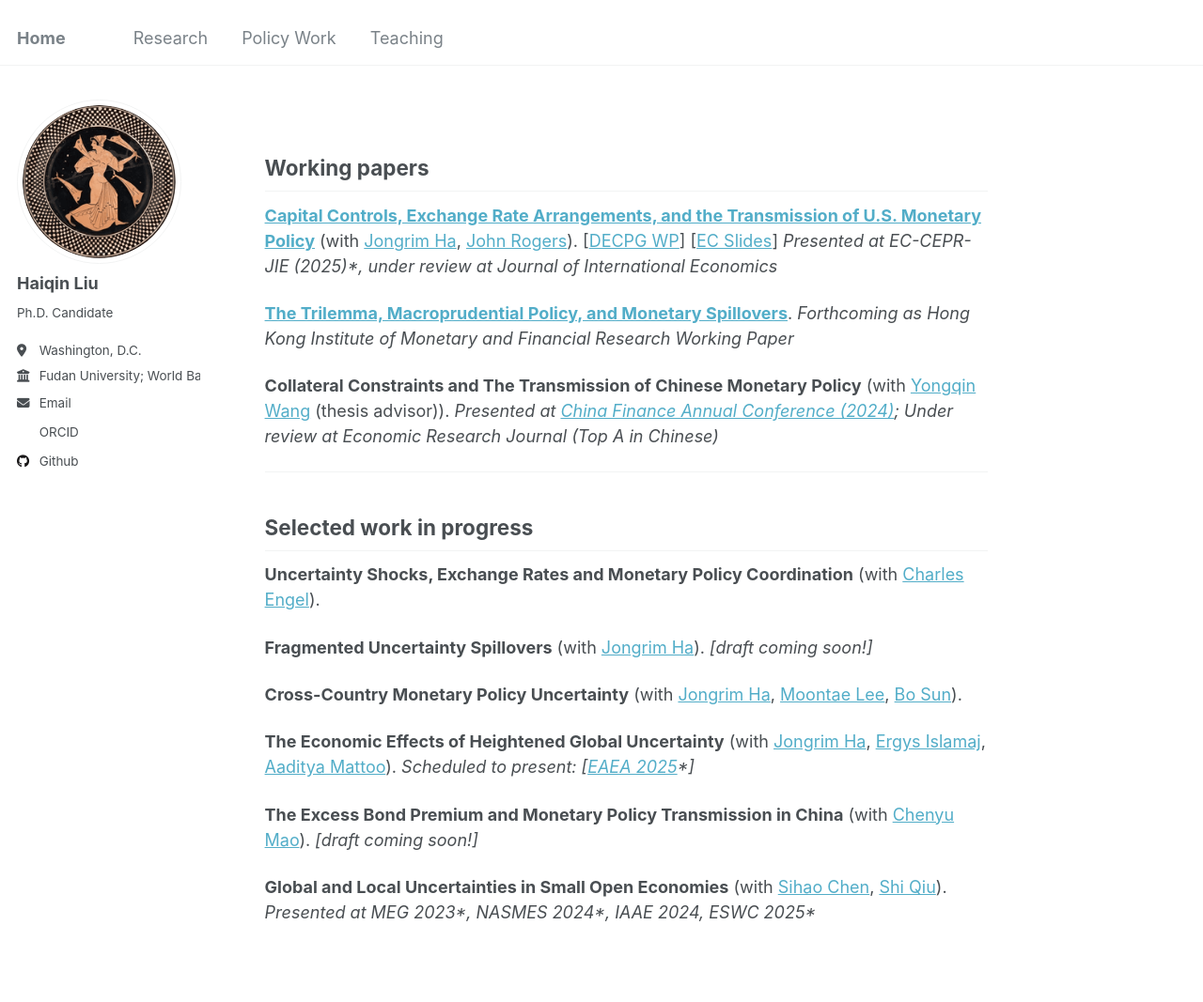
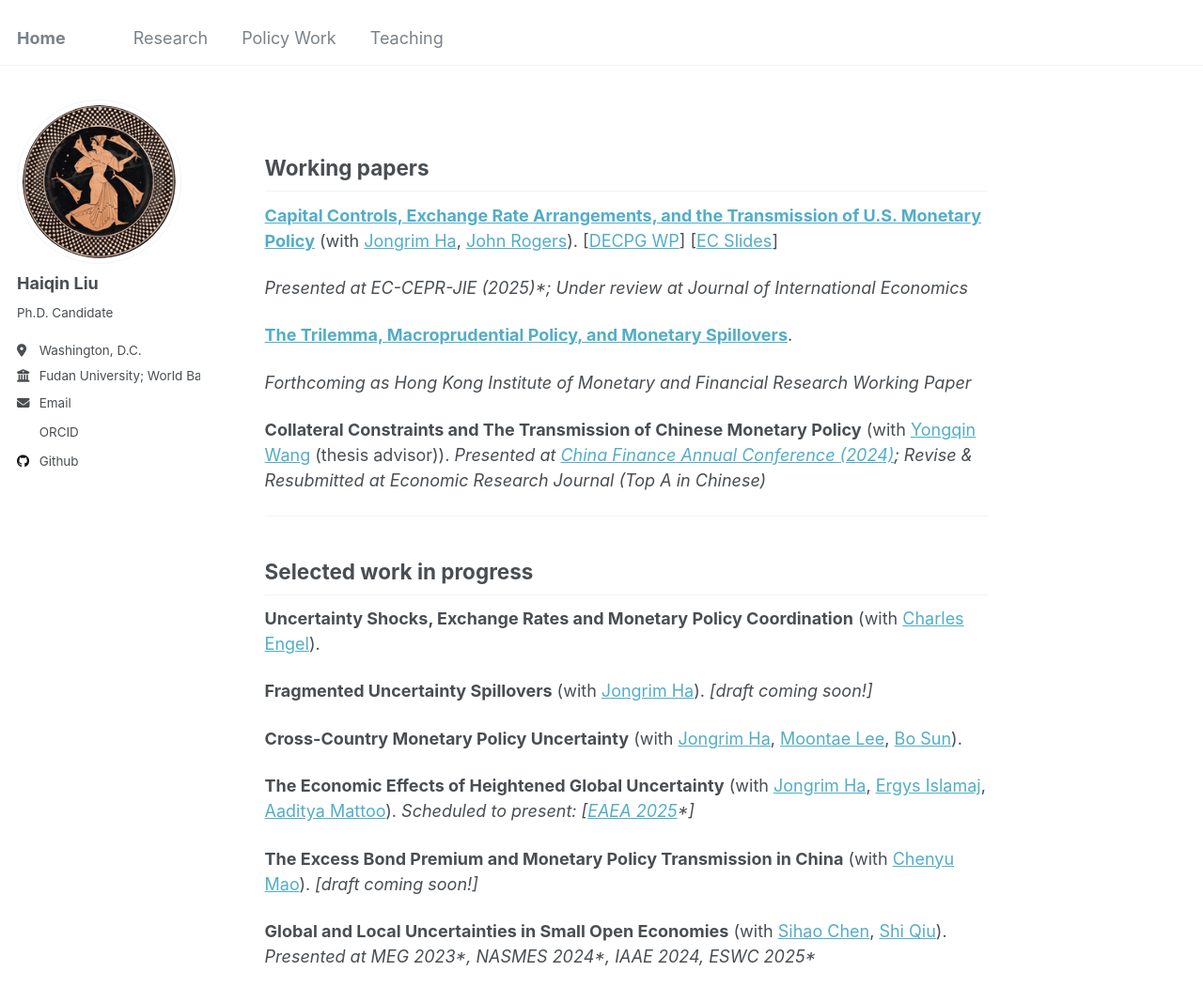
Before and after one commit to liuhaiqinFDU/liuhaiqinFDU.github.io, a Jekyll site: the page built from research.md, in a window 1280 px wide and 1244 px high. Shown: the top 1067 px of the window at 94% size. Built offline with Jekyll 4.4.1, drawn with Linux system fonts in a browser that asks for light colours; some web fonts are replaced.

Commit message:
Update research.md

```diff
--- a/research.md
+++ b/research.md
@@ -10,13 +10,15 @@ title: ""
 ## Working papers
 
 [**Capital Controls, Exchange Rate Arrangements, and the Transmission of U.S. Monetary Policy**](https://papers.ssrn.com/sol3/papers.cfm?abstract_id=5599312) (with [Jongrim Ha](https://www.jongrimha.com/), [John Rogers](https://www.johnrogerseconomist.net/)). [[DECPG WP](https://documents.worldbank.org/en/publication/documents-reports/documentdetail/099737510042356177/idu0d0f72eff0c5f40430109e25085e3858b298c)] [[EC Slides](https://b1scrape.westeurope.cloudapp.azure.com/conf/2025/slides/I_JongrimHa.pdf)]
-*Presented at EC-CEPR-JIE (2025)\*, under review at Journal of International Economics*
+
+*Presented at EC-CEPR-JIE (2025)\*; Under review at Journal of International Economics*
 
 [**The Trilemma, Macroprudential Policy, and Monetary Spillovers**](https://papers.ssrn.com/sol3/papers.cfm?abstract_id=5538878).
+
 *Forthcoming as Hong Kong Institute of Monetary and Financial Research Working Paper*
 
 **Collateral Constraints and The Transmission of Chinese Monetary Policy** (with [Yongqin Wang](https://fisf.fudan.edu.cn/en_show-112-156.html) (thesis advisor)).
-*Presented at [China Finance Annual Conference (2024)](http://www.jryj.org.cn/CN/news/news104.shtml); Under review at Economic Research Journal (Top A in Chinese)*
+*Presented at [China Finance Annual Conference (2024)](http://www.jryj.org.cn/CN/news/news104.shtml); Revise & Resubmitted at Economic Research Journal (Top A in Chinese)*
 
 
 - - -
```
